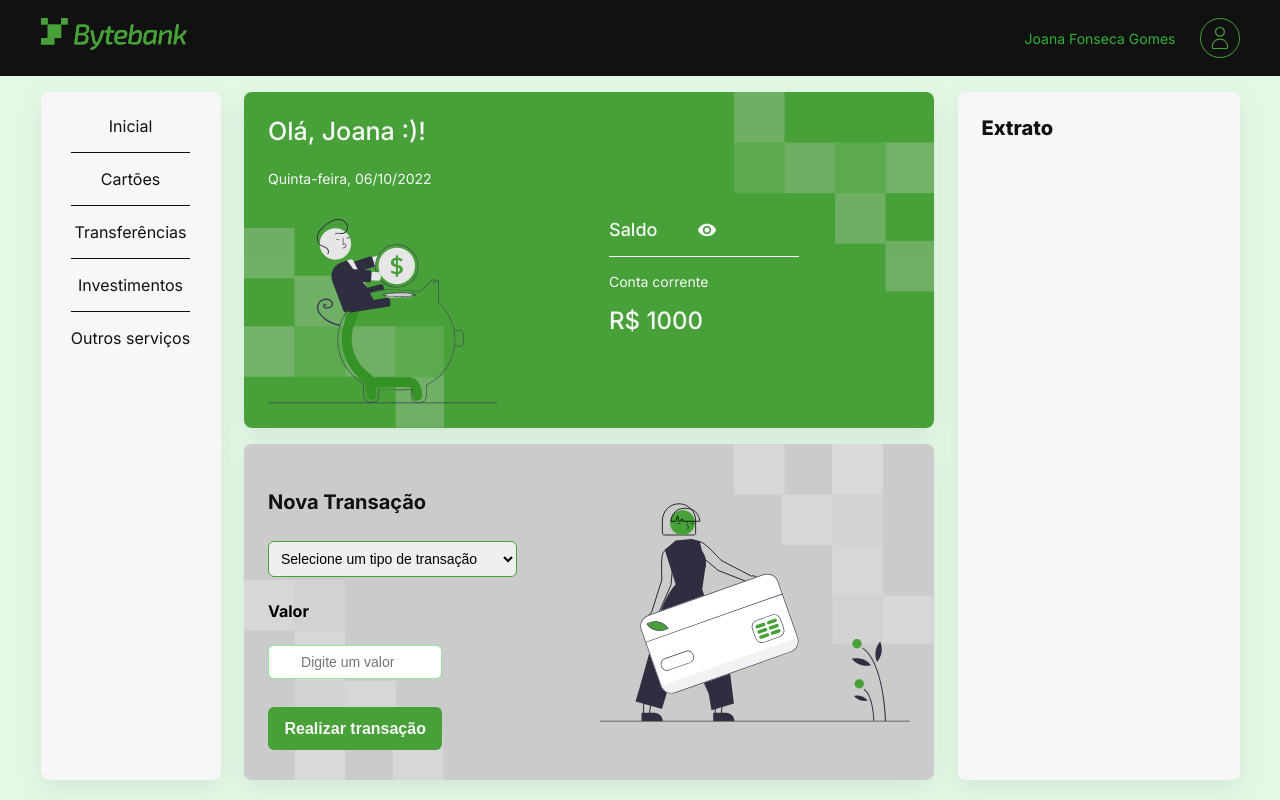
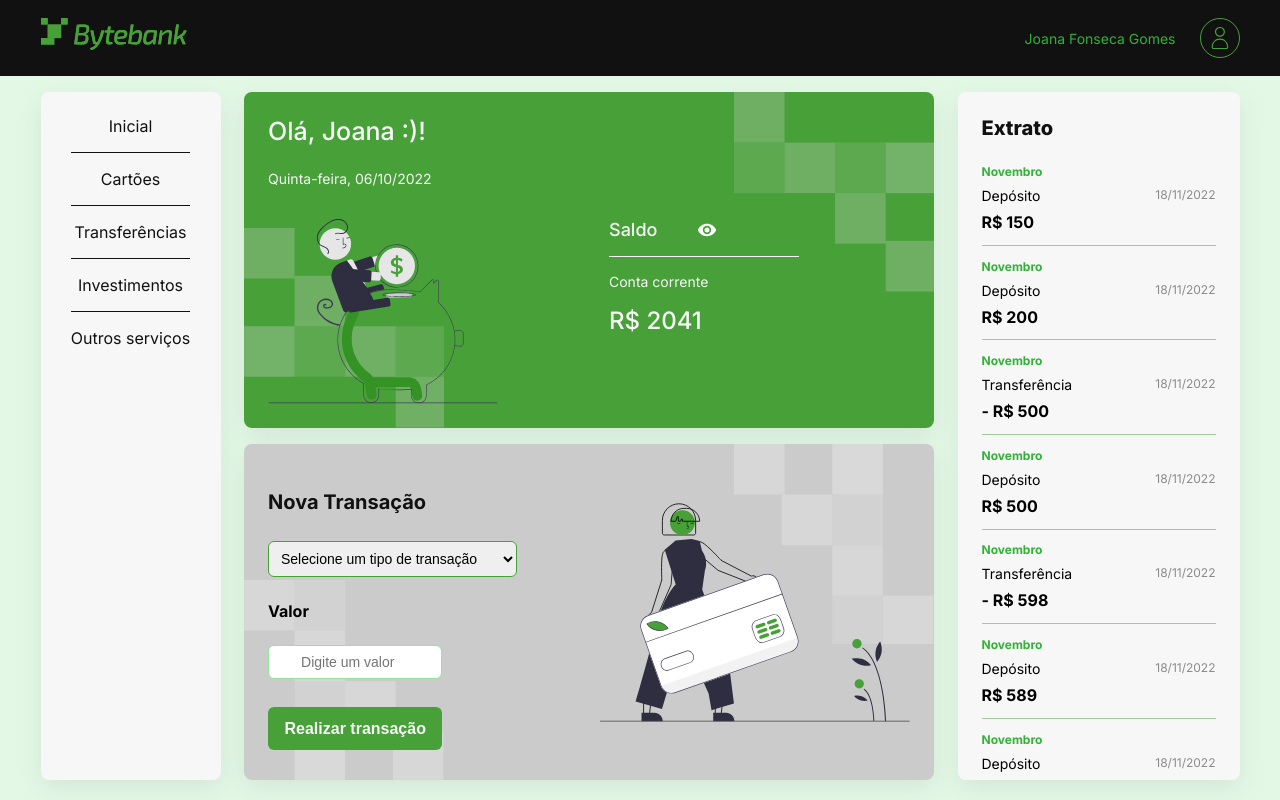
Before and after one commit to NeiltonSeguins/bytebank-v1, a React (Create React App) app: page / in a window 1280 px wide. Built offline with nearby package versions, Linux system fonts and the light colour scheme; data requests are answered from the project's data file.

Commit message:
Adiciona uma conexão a api utilzando o json server e axios

```diff
--- /dev/null
+++ b/db.json
@@ -0,0 +1,56 @@
+{
+  "transacoes": [
+    {
+      "transacao": "Depósito",
+      "valor": "150",
+      "data": "18/11/2022",
+      "mes": "Novembro",
+      "id": 1
+    },
+    {
+      "transacao": "Depósito",
+      "valor": "200",
+      "data": "18/11/2022",
+      "mes": "Novembro",
+      "id": 2
+    },
+    {
+      "transacao": "Transferência",
+      "valor": "500",
+      "data": "18/11/2022",
+      "mes": "Novembro",
+      "id": 3
+    },
+    {
+      "transacao": "Depósito",
+      "valor": "500",
+      "data": "18/11/2022",
+      "mes": "Novembro",
+      "id": 4
+    },
+    {
+      "transacao": "Transferência",
+      "valor": "598",
+      "data": "18/11/2022",
+      "mes": "Novembro",
+      "id": 5
+    },
+    {
+      "transacao": "Depósito",
+      "valor": "589",
+      "data": "18/11/2022",
+      "mes": "Novembro",
+      "id": 6
+    },
+    {
+      "transacao": "Depósito",
+      "valor": "850",
+      "data": "18/11/2022",
+      "mes": "Novembro",
+      "id": 7
+    }
+  ],
+  "saldo": {
+    "valor": 2041
+  }
+}
--- a/package.json
+++ b/package.json
@@ -6,6 +6,7 @@
     "@testing-library/jest-dom": "^5.16.5",
     "@testing-library/react": "^13.4.0",
     "@testing-library/user-event": "^13.5.0",
+    "axios": "^1.1.3",
     "localforage": "^1.10.0",
     "match-sorter": "^6.3.1",
     "react": "^18.2.0",
@@ -20,6 +21,7 @@
     "build": "react-scripts build",
     "test": "react-scripts test",
     "eject": "react-scripts eject",
+    "api": "json-server --watch db.json --port 8080",
     "format": "prettier --write \"src/**/*{.js,.jsx}\"",
     "lint": "eslint \"src/**/*{.js,.jsx}\" --quiet"
   },
--- a/src/Rotas.jsx
+++ b/src/Rotas.jsx
@@ -5,13 +5,11 @@ import App from './rotas/App';
 
 export function Rotas() {
   return (
-    <div>
-      <Routes>
-        <Route path="/" element={<App />} />
-        <Route path="/cartoes" element={<Cartoes />} />
-        <Route path="/investimentos" element={<Investimentos />} />
-      </Routes>
-    </div>
+    <Routes>
+      <Route path="/" element={<App />} />
+      <Route path="/cartoes" element={<Cartoes />} />
+      <Route path="/investimentos" element={<Investimentos />} />
+    </Routes>
   );
 }
 
--- a/src/rotas/App.js
+++ b/src/rotas/App.js
@@ -1,6 +1,7 @@
-import React, { useState } from 'react';
+import { useState, useEffect } from 'react';
 import estilos from '../App.module.css';
 import { calculaNovoSaldo } from '../utils';
+import api from '../services/api';
 
 import Cabecalho from '../componentes/Cabecalho';
 import Extrato from '../componentes/Extrato';
@@ -9,13 +10,34 @@ import Principal from '../componentes/Principal';
 import NovaTransacao from '../componentes/NovaTransacao';
 
 export default function App() {
-  const [saldo, setSaldo] = useState(1000);
+  const [saldo, setSaldo] = useState(0);
   const [transacoes, setTransacoes] = useState([]);
+
+  useEffect(() => {
+    api
+      .get('/transacoes')
+      .then((resp) => setTransacoes(resp.data))
+      .catch((err) => console.log(err));
+
+    api
+      .get('/saldo')
+      .then((resp) => setSaldo(resp.data.valor))
+      .catch((err) => console.log(err));
+  }, []);
 
   function realizarTransacao(valores) {
     const novoSaldo = calculaNovoSaldo(valores, saldo);
     setSaldo(novoSaldo);
     setTransacoes([...transacoes, valores]);
+    api
+      .post('/transacoes', valores)
+      .then((resp) => console.log(resp.status))
+      .catch((err) => console.log(err));
+
+    api
+      .put('/saldo', { valor: novoSaldo })
+      .then((resp) => console.log(resp.status))
+      .catch((err) => console.log(err));
   }
 
   return (
--- /dev/null
+++ b/src/services/api.js
@@ -0,0 +1,7 @@
+import axios from 'axios';
+
+const api = axios.create({
+  baseURL: 'http://localhost:8080',
+});
+
+export default api;
```
Also changed, not shown: 1 other file (tests, documents, lock files or other folders).
